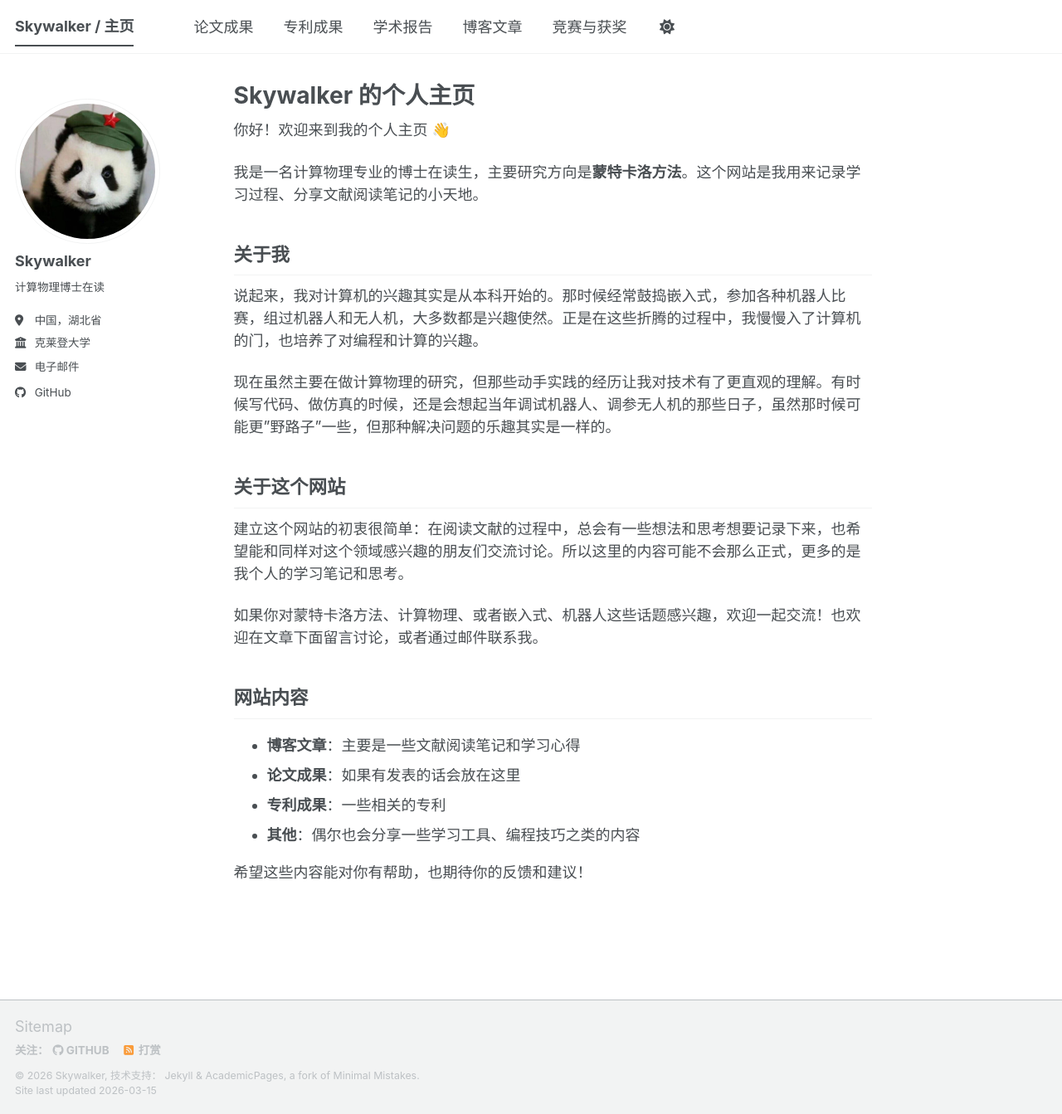
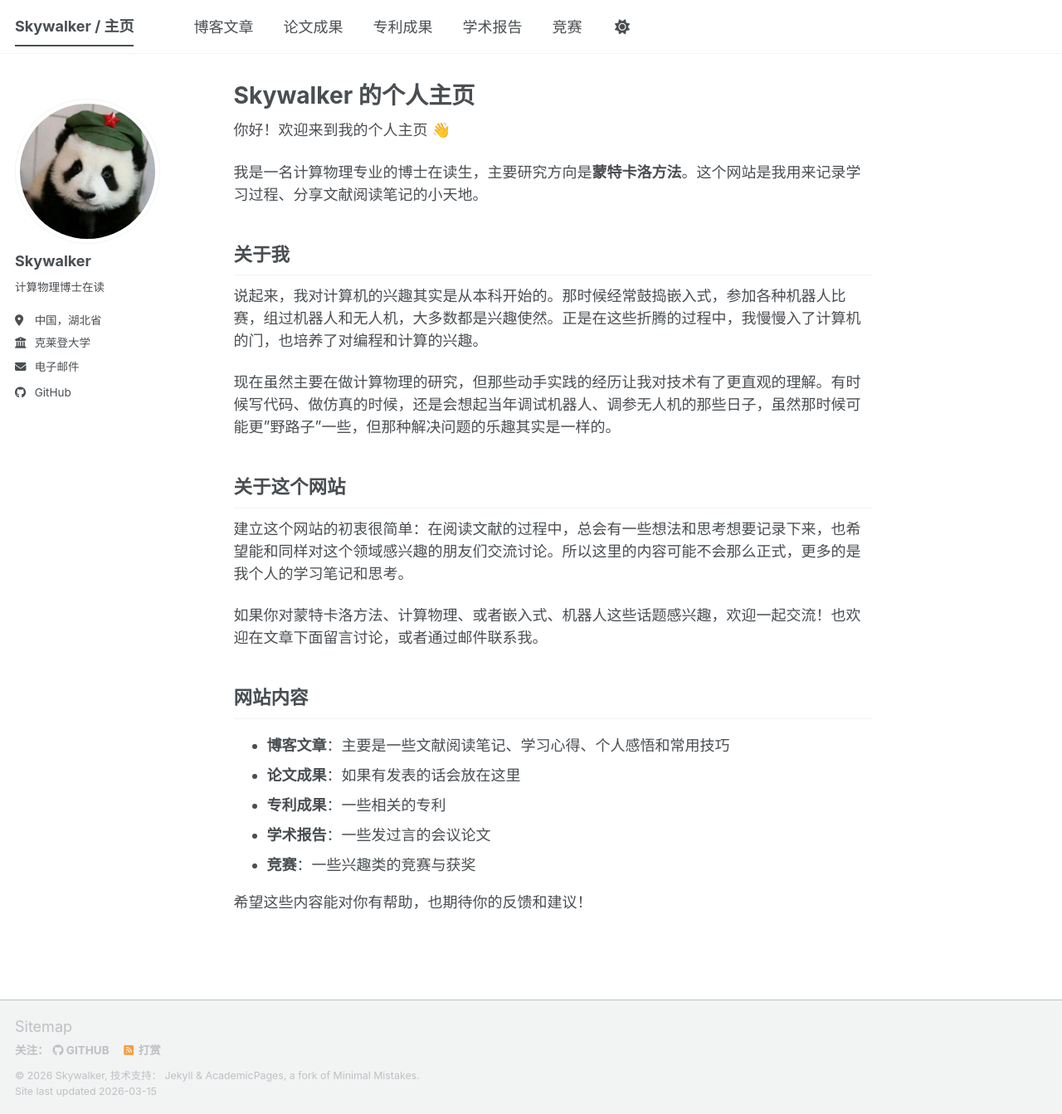
Before and after one commit to cn-skywalker/cn-skywalker.github.io, a Jekyll site: the page built from _pages/about.md, in a window 1280 px wide and 1343 px high. Shown: the whole window at 83% size. Built offline with Jekyll 4.4.1, drawn with Linux system fonts in a browser that asks for light colours; a script bundle is joined from its source files by our own code; library files that are not in the unit come from our copies.

Commit message:
更新导航和关于页面，新增博客文章和竞赛内容描述，修正多体系统文章标题，提升信息清晰度

```diff
--- a/_pages/about.md
+++ b/_pages/about.md
@@ -25,9 +25,10 @@ redirect_from:
 
 ## 网站内容
 
-- **博客文章**：主要是一些文献阅读笔记和学习心得
+- **博客文章**：主要是一些文献阅读笔记、学习心得、个人感悟和常用技巧
 - **论文成果**：如果有发表的话会放在这里
 - **专利成果**：一些相关的专利
-- **其他**：偶尔也会分享一些学习工具、编程技巧之类的内容
+- **学术报告**：一些发过言的会议论文
+- **竞赛**：一些兴趣类的竞赛与获奖
 
 希望这些内容能对你有帮助，也期待你的反馈和建议！
```
Also changed, not shown: _data/navigation.yml (+4 -4 lines), _posts/2026-03-12-多体系统中的最邻近分布函数.md (+1 -1 lines).
